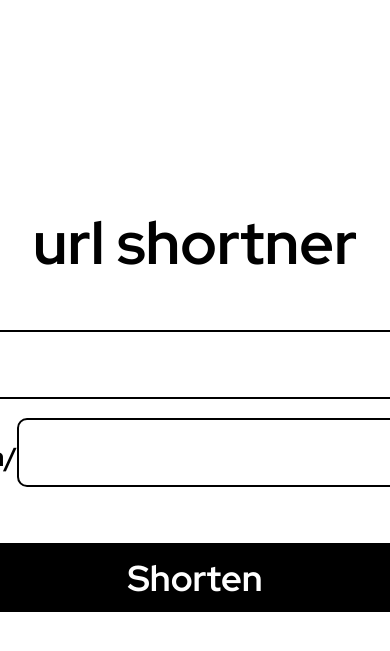
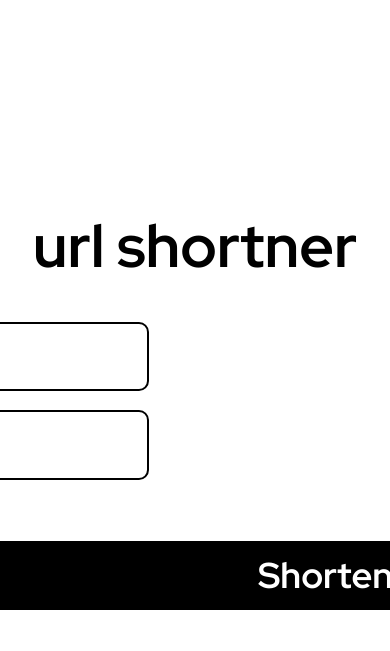
Before and after one commit to kshitijk4poor/Urlshortener, a web app: file index.html in a window 390 px wide; the page is wider, and only the part inside the window is pictured. Shown: the top 651 px of that part. Run offline with its HTML, style and script files only (its server is not run), Linux system fonts and the light colour scheme.

Commit message:
index page completed

```diff
--- a/css/stylesheet.css
+++ b/css/stylesheet.css
@@ -1,4 +1,4 @@
-@import url('https://fonts.googleapis.com/css2?family=Red+Hat+Display:wght@400;700&display=swap');
+@import url("https://fonts.googleapis.com/css2?family=Red+Hat+Display:wght@400;700&display=swap");
 
 h1 {
   display: flex;
@@ -6,25 +6,24 @@
   justify-content: center;
   align-items: center;
 }
-h1{
+h1 {
   font-family: Red Hat Display;
   font-style: normal;
   font-weight: bold;
   font-size: 60px;
 }
-h2{
+h2 {
   font-family: Red Hat Display;
   font-style: normal;
   font-weight: bold;
   font-size: 26px;
-    align-self: left;
 }
 *,
 *::before,
 *::after {
   box-sizing: border-box;
 }
-.l-form{
+.l-form {
   display: flex;
   justify-content: center;
   align-items: center;
@@ -34,18 +33,22 @@
   font-weight: normal;
   font-size: 24px;
 }
-  .form__title{
+.form__title {
   margin-bottom: 3rem;
 }
-  .form__div{
+.form__div {
   position: relative;
   height: 48px;
   margin-bottom: 1.5rem;
+  display: flex;
+  max-width: 90vw;
+  align-items: center;
+  justify-content: center;
+  flex: 1;
 }
-  .form__input{
-    width: 794px;
+.form__input {
   height: 69px;
-    font-family:Red Hat Display;
+  font-family: Red Hat Display;
   font-style: normal;
   font-weight: normal;
   font-size: 24px;
@@ -56,11 +59,11 @@
   padding: 1rem;
   background: none;
   z-index: 1;
+  flex: 1;
 }
-  .form__input2{
-    width: 570px;
-    height: 69px;
-    font-family:Red Hat Display;
+.form__input2 {
+  height: 70px;
+  font-family: Red Hat Display;
   font-style: normal;
   font-weight: normal;
   font-size: 24px;
@@ -71,36 +74,39 @@
   padding: 1rem;
   background: none;
   z-index: 1;
+  flex: 1;
 }
-  .form__label{
+.form__label {
   position: absolute;
   left: 1rem;
-    top: 1rem;
-    padding: 0 .25rem;
+  top: 0.5rem;
+  padding: 0 0.25rem;
   background-color: #fff;
   font-family: Red Hat Display;
   font-style: normal;
   font-weight: normal;
   font-size: 24px;
-    transition: .3s;
+  transition: 0.3s;
 }
-  .url{
+.url {
   display: flex;
   margin-top: 2.5rem;
+  max-width: 770px;
+  max-width: 95vw;
 }
-  .form__title2{
+.form__title2 {
   margin-left: 1.2rem;
 }
 
-  .form__button{
+.form__button {
   display: block;
   margin-left: auto;
   margin-top: 3rem;
   outline: none;
   border: none;
-    width: 794px;
   height: 69px;
-    background-color:  #000000;
+  width: 125vh;
+  background-color: #000000;
   color: #fff;
   font-family: Red Hat Display;
   font-style: normal;
@@ -108,30 +114,34 @@
   font-size: 36px;
   border-radius: 10px;
   cursor: pointer;
-    transition: .3s;
+  transition: 0.3s;
 }
-  .form__button:hover{
-    box-shadow: 0 15px 40px rgba(0,0,0,.15);
+.form__button:hover {
+  box-shadow: 0 15px 40px rgba(0, 0, 0, 0.15);
 }
-  .form__input:focus + .form__label{
-    top: -.5rem;
-    left: .8rem;
+.form__input:focus + .form__label,
+form__input:not(:placeholder-shown).form__input:not(:focus) + .form__label,
+form__input2:not(:placeholder-shown).form__input:not(:focus) + .form__label {
+  top: -1.5rem;
+  left: 0.8rem;
   color: black;
   z-index: 10;
 }
-  form__input:not(:placeholder-shown).form__input:not(:focus)+ .form__label{
-    top: -.5rem;
+.form__input:not(:placeholder-shown).form__input:not(:focus)+ .form__label{
+  top: -1.5rem;
   left: .8rem;
+  font-weight: 500;
   z-index: 10;
 }
-  form__input2:not(:placeholder-shown).form__input:not(:focus)+ .form__label{
-    top: -.5rem;
-    left: .8rem;
-    z-index: 10;
+.form__input:focus {
+  border: 2px solid #5551ff;
 }
-  .form__input:focus{
-    border: 2px solid #5551FF;
+.form__input2:focus {
+  border: 2px solid #5551ff;
 }
-  .form__input2:focus{
-    border: 2px solid #5551FF;
+
+@media (max-width: 850px) {
+  .form__title2 {
+    display: none;
   }
+}
--- a/index.html
+++ b/index.html
@@ -4,12 +4,14 @@
         <meta charset="utf-8">
         <meta http-equiv="X-UA-Compatible" content="IE=edge">
         <title>Url Shortner</title>
-        <meta name="description" content="">
+        <meta name="description" content="A clean and minimalistic URL shortner">
+        <meta name="author" content="Kshitij Kapoor">
         <meta name="viewport" content="width=device-width, initial-scale=1">
-        <link rel="stylesheet" href="/css/stylesheet.css">
+        <link rel="stylesheet" href="css/stylesheet.css">
     </head>
     <body>
         <div class="l-form">
+            <div style="max-width:794px;flex:1">
             <form action="" class="form">
                 <h1 class="form__title">url shortner</h1>
 
@@ -26,6 +28,7 @@
 
                 <input type="submit" class="form__button" value="Shorten">
             </form>
+</div>
         </div>
         <script src="" async defer></script>
     </body>
```
Lines whose indentation alone changed are shown as unchanged.
